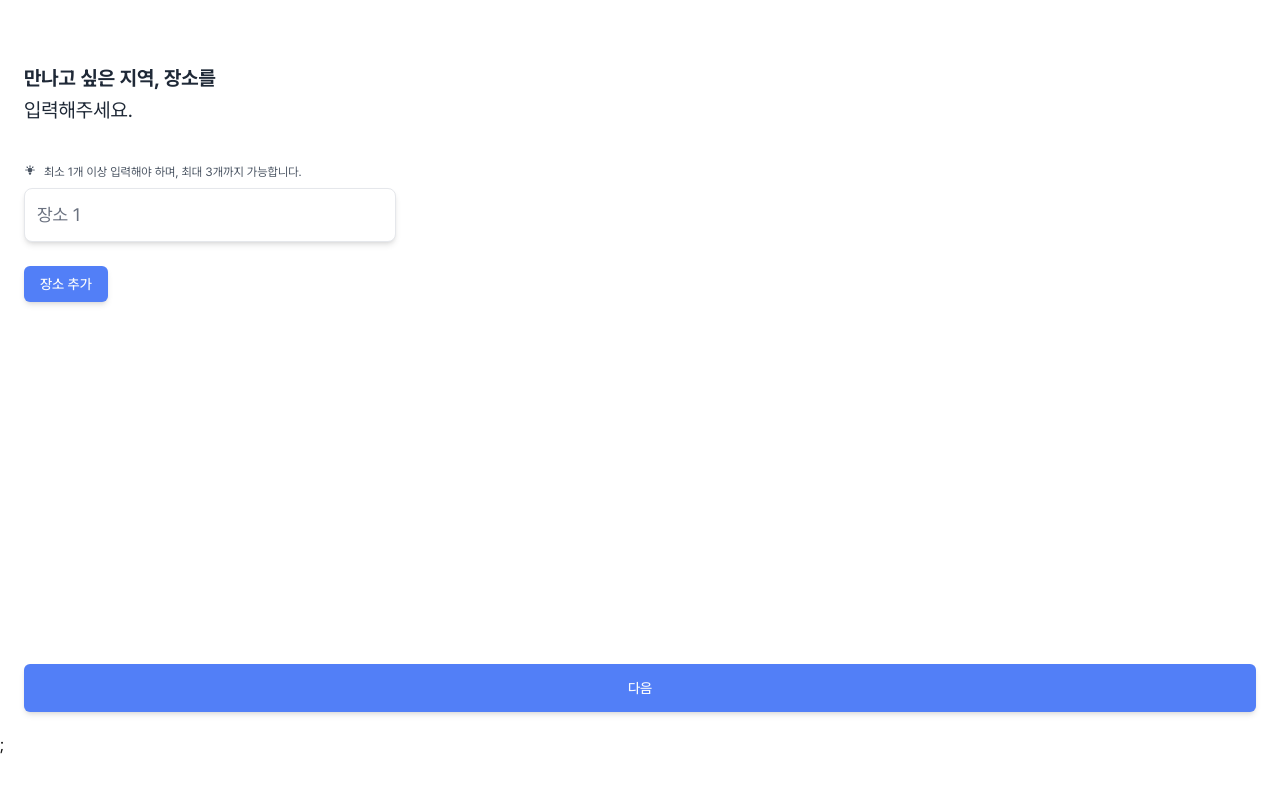
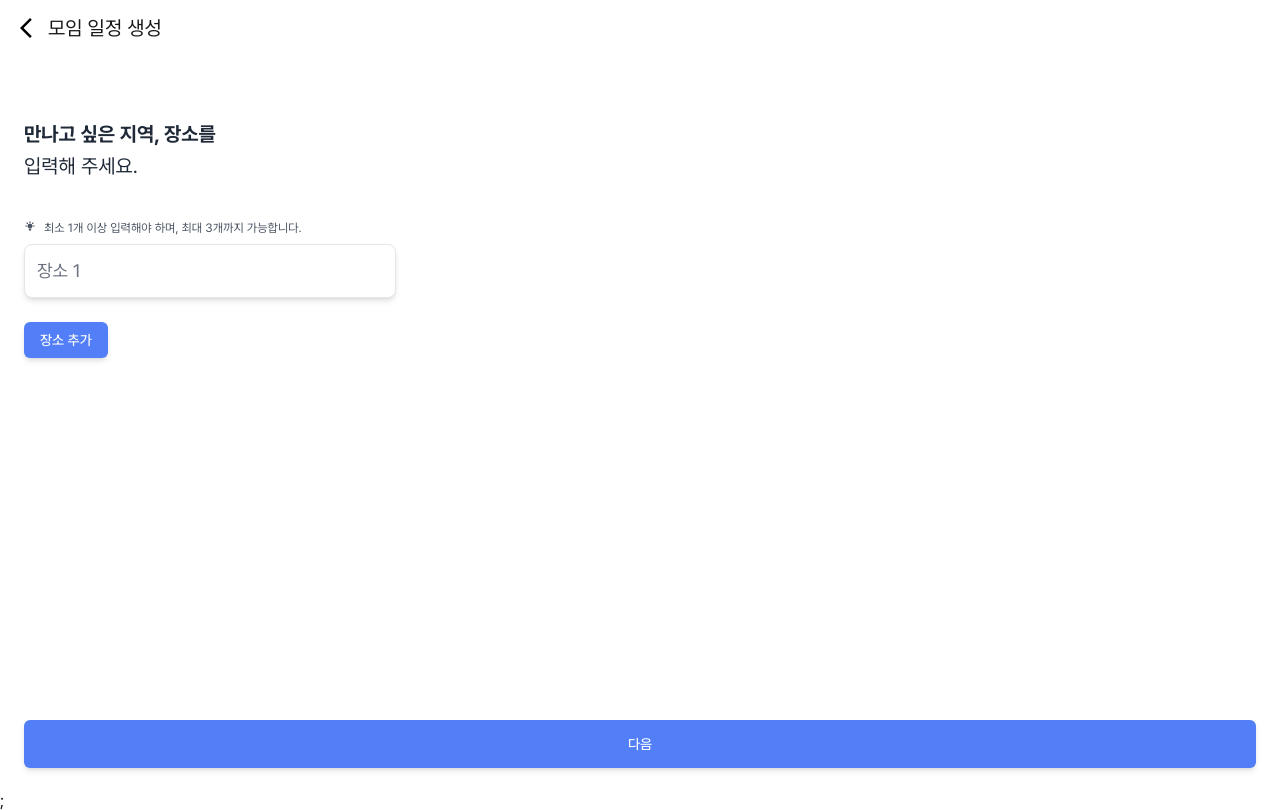
Before and after one commit to woo-ah-hana/woo-ah-hana-web, a Next.js app in the folder woo-ah-hana-web/: page /plan/set/locations in a window 1280 px wide. Built offline with nearby package versions, Linux system fonts and the light colour scheme.

Commit message:
[ui] 일정 기간 설정 calender 수정

```diff
--- a/woo-ah-hana-web/src/app/(..route)/plan/set/category/page.tsx
+++ b/woo-ah-hana-web/src/app/(..route)/plan/set/category/page.tsx
@@ -57,7 +57,7 @@ export default function SetCategory() {
       <div className="flex flex-col p-6">
         <div className="flex flex-col gap-20 min-h-[calc(100vh-10rem)]">
           <div className="mb-6 gap-4">
-            <TitleDisplay mainTitle="일정의 목적을" subTitle="선택해주세요." />
+            <TitleDisplay mainTitle="일정의 목적을" subTitle="선택해 주세요." />
             <CategoryMenu
               categories={categories}
               selectedCategory={selectedCategory}
--- a/woo-ah-hana-web/src/app/(..route)/plan/set/locations/page.tsx
+++ b/woo-ah-hana-web/src/app/(..route)/plan/set/locations/page.tsx
@@ -9,6 +9,7 @@ import { useState } from "react";
 import AchromaticButton from "@/app/ui/atom/button/achromatic-button";
 import Link from "next/link";
 import TitleDisplay from "@/app/ui/components/plan/set-title-display";
+import Header from "@/app/ui/components/header";
 
 export default function SetLocation() {
   const { plan, updatePlan } = usePlanContext();
@@ -54,12 +55,17 @@ export default function SetLocation() {
   };
 
   return (
+    <div>
+      <Header
+          title="모임 일정 생성"
+          link={`/plan?id=${plan.getCommunityId()}`}
+      />
       <div className="flex flex-col p-6">
         <div className="flex flex-col gap-20 min-h-[calc(100vh-10rem)]">
           <div className="mb-6 gap-4">
             <TitleDisplay
               mainTitle="만나고 싶은 지역, 장소를"
-            subTitle="입력해주세요."
+              subTitle="입력해 주세요."
             />
             <div className="text-gray-600 flex gap-2 text-xs">
               <HiLightBulb />
@@ -113,5 +119,6 @@ export default function SetLocation() {
           </AchromaticButton>
         </Link>
       </div>
+    </div>
   );
 }
--- a/woo-ah-hana-web/src/app/(..route)/plan/set/page.tsx
+++ b/woo-ah-hana-web/src/app/(..route)/plan/set/page.tsx
@@ -50,7 +50,7 @@ export default function SetTitle() {
         >
           <div className="flex flex-col gap-20 min-h-[calc(100vh-10rem)]">
             <div className="mb-6">
-              <TitleDisplay mainTitle="일정 제목을" subTitle="입력해주세요." />
+              <TitleDisplay mainTitle="일정 제목을" subTitle="입력해 주세요." />
               <Form.TextInput
                 id="title"
                 placeholder="ex) 성수 맛집 탐방"
--- a/woo-ah-hana-web/src/app/(..route)/plan/set/period/page.tsx
+++ b/woo-ah-hana-web/src/app/(..route)/plan/set/period/page.tsx
@@ -48,7 +48,7 @@ export default function SetPeriod() {
       <div className="flex flex-col p-6">
         <div className="flex flex-col gap-20 min-h-[calc(100vh-10rem)]">
           <div>
-            <TitleDisplay mainTitle="일정 기간을" subTitle="설정 해주세요" />
+            <TitleDisplay mainTitle="일정 기간을" subTitle="설정해 주세요." />
             <div className="p-0 rounded-xl shadow-md border-none">
               <Calendar value={dates} onChange={handleDateChange} />
             </div>
--- a/woo-ah-hana-web/src/app/globals.css
+++ b/woo-ah-hana-web/src/app/globals.css
@@ -82,6 +82,19 @@ body {
   visibility: hidden !important;
 }
 
+.ant-picker-panels > *:first-child button.ant-picker-header-next-btn {
+  visibility: visible !important;
+}
+.ant-picker-panels > *:first-child button.ant-picker-header-super-next-btn {
+  visibility: visible !important;
+}
+.ant-picker-panels > *:last-child {
+  display: none;
+}
+.ant-picker-footer-extra > div {
+  flex-wrap: wrap !important;
+}
+
 .ant-message {
   position: absolute;
   top: 35px !important;
--- a/woo-ah-hana-web/src/app/ui/components/plan/set-members.tsx
+++ b/woo-ah-hana-web/src/app/ui/components/plan/set-members.tsx
@@ -67,7 +67,7 @@ export default function SetMembers({ members }: { members: GetMembersDto[] }) {
           <div className='mb-6 gap-4'>
             <TitleDisplay
               mainTitle='해당 일정에 참여할 인원을'
-              subTitle='선택해주세요.'
+              subTitle='선택해 주세요.'
             />
 
             {selectedMembers.length > 0 && (
--- a/woo-ah-hana-web/src/app/ui/molecule/calendar/calendar.tsx
+++ b/woo-ah-hana-web/src/app/ui/molecule/calendar/calendar.tsx
@@ -4,7 +4,7 @@ import dayjs, { Dayjs } from "dayjs";
 
 interface CalendarProps {
   label?: string;
-  placeholder?: string;
+  placeholder?: string[];
   className?: string;
   value?: [Date | null, Date | null];
   onChange?: (value: [Date | null, Date | null]) => void;
@@ -12,7 +12,7 @@ interface CalendarProps {
 
 export function Calendar({
   label,
-  placeholder = "Select date",
+  placeholder = ['시작일', '종료일'],
   className,
   value,
   onChange,
@@ -51,7 +51,7 @@ export function Calendar({
             : null
         }
         onChange={handleDateChange}
-        placeholder={[placeholder, placeholder]}
+        placeholder={[placeholder[0], placeholder[1]]}
         className={`w-full rounded-lg border border-gray-300 p-3 text-gray-700 shadow-sm focus:ring-2 focus:ring-blue-500 focus:border-blue-500 ${className}`}
         format="YYYY-MM-DD"
         allowClear={true}
```
Lines whose indentation alone changed are shown as unchanged.
